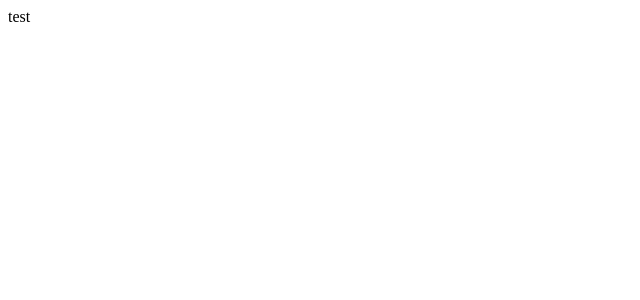
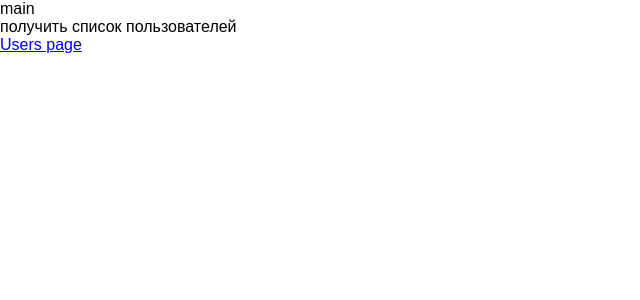
Before and after one commit to malay76a/simple-ap-for-lists, a React (Create React App) app: page / in a window 1280 px wide. Shown: the top 300 px of the page, without its empty margins (0-640 px from the left). Built offline with nearby package versions, Linux system fonts and the light colour scheme.

Commit message:
add base functional

```diff
--- /dev/null
+++ b/src/GlobalStyle.jsx
@@ -0,0 +1,12 @@
+import {createGlobalStyle} from "styled-components";
+
+export default createGlobalStyle`
+  html,body {
+    margin: 0;
+    font-family: sans-serif;
+    font-weight: 300;
+  }
+  * {
+    box-sizing: border-box;
+  }
+`
--- /dev/null
+++ b/src/api/fetchUsers.js
@@ -0,0 +1,4 @@
+export default async () => {
+    const res = await fetch('/.netlify/functions/getUsers')
+    return await res.json();
+}
--- /dev/null
+++ b/src/components/Layout/index.jsx
@@ -0,0 +1 @@
+import React from "react";
--- a/src/index.jsx
+++ b/src/index.jsx
@@ -1,9 +1,17 @@
 import React from 'react';
 import ReactDOM from 'react-dom';
+import { QueryCache, ReactQueryCacheProvider } from 'react-query'
+import GlobalStyle from "./GlobalStyle";
+import Routers from './routes';
+
+const queryCache = new QueryCache()
 
 ReactDOM.render(
   <React.StrictMode>
-      <div>test</div>
+      <GlobalStyle />
+      <ReactQueryCacheProvider queryCache={queryCache}>
+          <Routers />
+      </ReactQueryCacheProvider>
   </React.StrictMode>,
   document.getElementById('root')
 );
--- /dev/null
+++ b/src/pages/Main/index.jsx
@@ -0,0 +1,10 @@
+import React from "react";
+import {Link} from "wouter";
+
+export default () => (
+    <>
+        <div>main</div>
+        <div>получить список пользователей</div>
+        <Link href="/users">Users page</Link>
+    </>
+)
--- /dev/null
+++ b/src/pages/Users/index.jsx
@@ -0,0 +1,24 @@
+import React from "react";
+import { useQuery } from 'react-query';
+import fetchUsers from '../../api/fetchUsers';
+
+export default () => {
+    const { isLoading, isError, data, error } = useQuery('todos', fetchUsers)
+
+    if (isLoading) {
+        return <span>Loading...</span>
+    }
+
+    if (isError) {
+        return <span>Error: {error.message}</span>
+    }
+
+    return (
+        <ul>
+            {data.user.map(item => (
+                <li key={item.id}>{item.firstName}</li>
+            ))}
+        </ul>
+    )
+
+}
--- a/src/routes.jsx
+++ b/src/routes.jsx
@@ -0,0 +1,11 @@
+import React from "react";
+import { Route, Switch } from "wouter";
+import MainPage from './pages/Main';
+import UsersPage from './pages/Users';
+
+export default () => (
+    <Switch>
+        <Route path="/" component={MainPage} />
+        <Route path="/users" component={UsersPage} />
+    </Switch>
+)
```
Also changed, not shown: src/components/Container/index.jsx (added, +7 -0 lines), src/components/Groups/index.jsx (added), src/components/List/index.jsx (added), src/components/Table/index.jsx (added), 1 other file (tests, documents, lock files or other folders).
